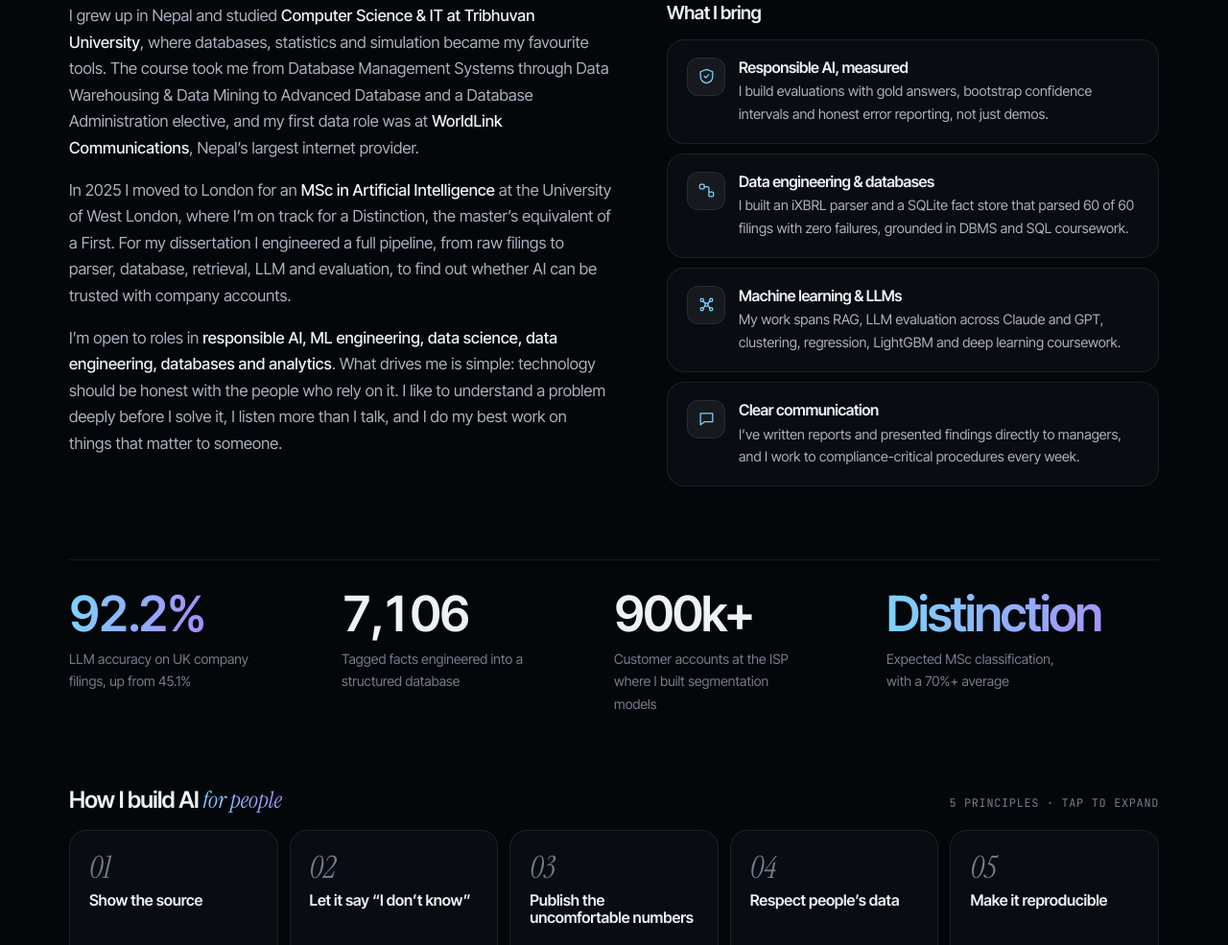
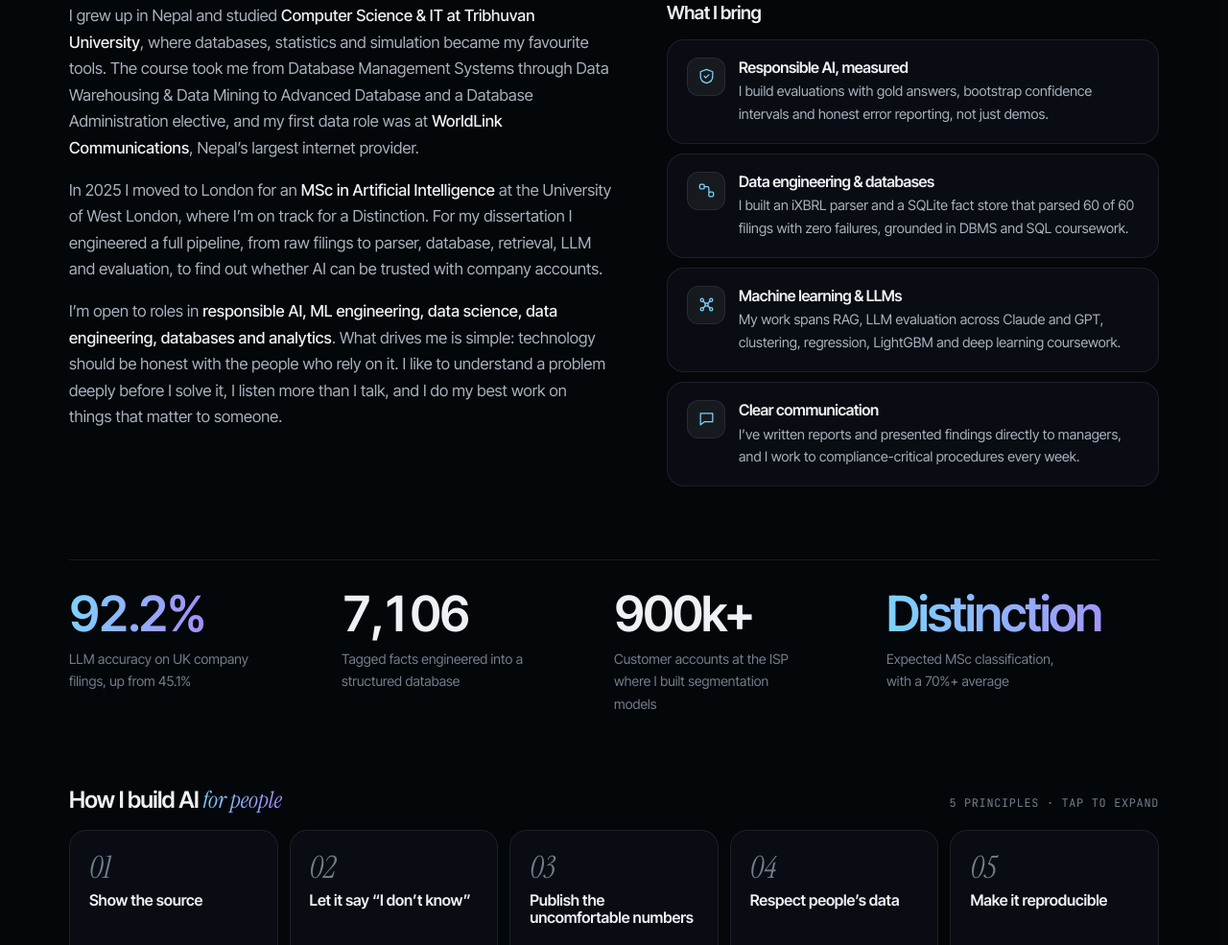
Before and after one commit to NikhilRana2076/nikhilrana, a plain HTML site: page index.html in a window 1280 px wide. Shown: the part 1548-2533 px from the top of the page at 96% size. Drawn offline with Linux system fonts and the light colour scheme.

Commit message:
Edit MSc description for clarity
Removed redundant phrase about achieving a Distinction in MSc.

```diff
--- a/index.html
+++ b/index.html
@@ -855,7 +855,7 @@ body.calm .hero h1 .line>span{animation:none;transform:none}
     <div class="about-grid">
       <div class="about-text reveal">
         <p>I grew up in Nepal and studied <strong>Computer Science &amp; IT at Tribhuvan University</strong>, where databases, statistics and simulation became my favourite tools. The course took me from Database Management Systems through Data Warehousing &amp; Data Mining to Advanced Database and a Database Administration elective, and my first data role was at <strong>WorldLink Communications</strong>, Nepal’s largest internet provider.</p>
-        <p>In 2025 I moved to London for an <strong>MSc in Artificial Intelligence</strong> at the University of West London, where I’m on track for a Distinction, the master’s equivalent of a First. For my dissertation I engineered a full pipeline, from raw filings to parser, database, retrieval, LLM and evaluation, to find out whether AI can be trusted with company accounts.</p>
+        <p>In 2025 I moved to London for an <strong>MSc in Artificial Intelligence</strong> at the University of West London, where I’m on track for a Distinction. For my dissertation I engineered a full pipeline, from raw filings to parser, database, retrieval, LLM and evaluation, to find out whether AI can be trusted with company accounts.</p>
         <p>I’m open to roles in <strong>responsible AI, ML engineering, data science, data engineering, databases and analytics</strong>. What drives me is simple: technology should be honest with the people who rely on it. I like to understand a problem deeply before I solve it, I listen more than I talk, and I do my best work on things that matter to someone.</p>
       </div>
       <div class="bring reveal d1">
```
